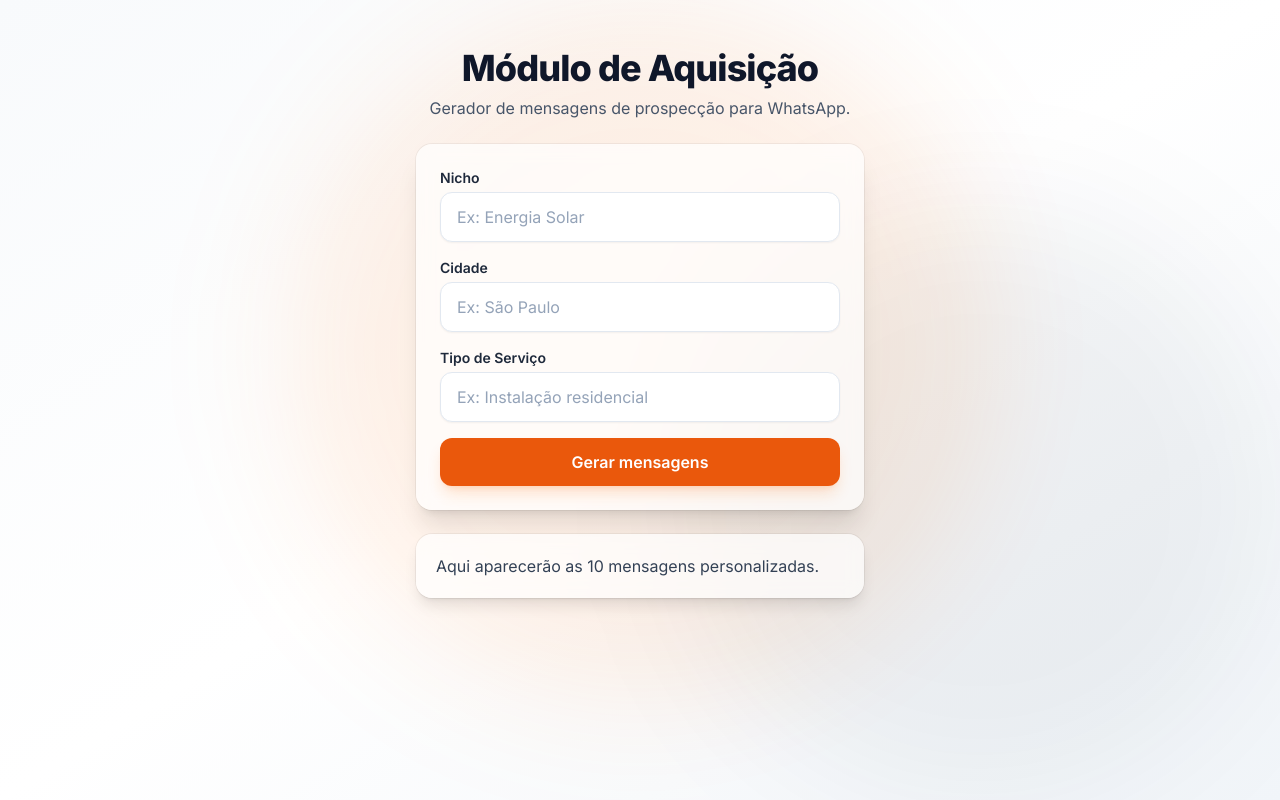
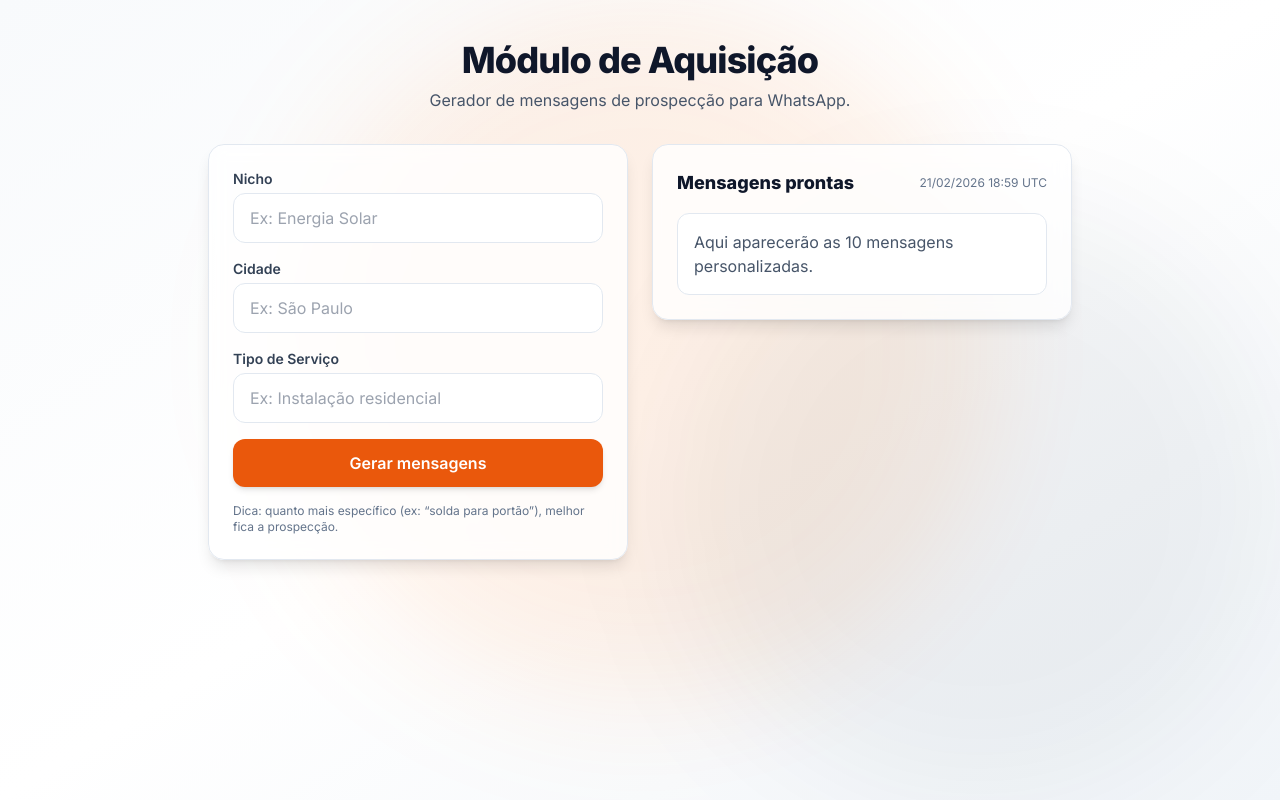
Before and after one commit to wanderson96santos04-hash/fecha-instalacao, a FastAPI app: page /acquisition in a window 1280 px wide. Run offline with FastAPI, Linux system fonts and the light colour scheme; parts of the project's set-up code (start-up, migrations or seed data) failed here and were passed over; some libraries are stand-ins or nearby versions.

Commit message:
fix: acquisition POST /generate and render messages

```diff
--- a/app/templates/acquisition/acquisition.html
+++ b/app/templates/acquisition/acquisition.html
@@ -1,9 +1,11 @@
 {% extends "base.html" %}
 
 {% block body %}
-<div class="min-h-screen flex items-start justify-center px-4 py-12">
-  <div class="w-full max-w-3xl">
-    <div class="text-center mb-6">
+{% set f = form if form else {} %}
+
+<div class="w-full">
+  <div class="max-w-4xl mx-auto px-4 py-10">
+    <div class="text-center mb-8">
       <h1 class="text-3xl md:text-4xl font-extrabold tracking-tight text-slate-900">
         Módulo de Aquisição
       </h1>
@@ -12,52 +14,84 @@
       </p>
     </div>
 
-    <div class="mx-auto w-full max-w-md rounded-2xl bg-white/70 backdrop-blur shadow-xl ring-1 ring-black/5 p-6">
-      <form method="post" action="/acquisition/generate" class="space-y-4">
+    <div class="grid gap-6 md:grid-cols-2 items-start">
+      <!-- Card Form -->
+      <div class="bg-white/80 backdrop-blur rounded-2xl shadow-lg border border-slate-200 p-6">
+        <form method="POST" action="{{ request.url_for('acquisition_generate') }}" class="space-y-4">
           <div>
-          <label class="block text-sm font-semibold text-slate-800 mb-1">Nicho</label>
+            <label class="block text-sm font-semibold text-slate-700 mb-1">Nicho</label>
             <input
               name="nicho"
               type="text"
-            class="w-full rounded-xl border border-slate-200 bg-white px-4 py-3 text-slate-900 placeholder:text-slate-400 shadow-sm focus:outline-none focus:ring-4 focus:ring-orange-200 focus:border-orange-500"
+              class="w-full rounded-xl border border-slate-200 bg-white px-4 py-3 text-slate-900 outline-none focus:ring-4 focus:ring-orange-200 focus:border-orange-400"
               placeholder="Ex: Energia Solar"
-            required
+              value="{{ f.get('nicho', '') }}"
             />
           </div>
 
           <div>
-          <label class="block text-sm font-semibold text-slate-800 mb-1">Cidade</label>
+            <label class="block text-sm font-semibold text-slate-700 mb-1">Cidade</label>
             <input
               name="cidade"
               type="text"
-            class="w-full rounded-xl border border-slate-200 bg-white px-4 py-3 text-slate-900 placeholder:text-slate-400 shadow-sm focus:outline-none focus:ring-4 focus:ring-orange-200 focus:border-orange-500"
+              class="w-full rounded-xl border border-slate-200 bg-white px-4 py-3 text-slate-900 outline-none focus:ring-4 focus:ring-orange-200 focus:border-orange-400"
               placeholder="Ex: São Paulo"
-            required
+              value="{{ f.get('cidade', '') }}"
             />
           </div>
 
           <div>
-          <label class="block text-sm font-semibold text-slate-800 mb-1">Tipo de Serviço</label>
+            <label class="block text-sm font-semibold text-slate-700 mb-1">Tipo de Serviço</label>
             <input
               name="servico"
               type="text"
-            class="w-full rounded-xl border border-slate-200 bg-white px-4 py-3 text-slate-900 placeholder:text-slate-400 shadow-sm focus:outline-none focus:ring-4 focus:ring-orange-200 focus:border-orange-500"
+              class="w-full rounded-xl border border-slate-200 bg-white px-4 py-3 text-slate-900 outline-none focus:ring-4 focus:ring-orange-200 focus:border-orange-400"
               placeholder="Ex: Instalação residencial"
-            required
+              value="{{ f.get('servico', '') }}"
             />
           </div>
 
           <button
             type="submit"
-          class="w-full rounded-xl bg-brand-600 px-4 py-3 font-semibold text-white shadow-lg shadow-orange-500/20 hover:bg-brand-700 transition"
+            class="w-full rounded-xl bg-brand-600 hover:bg-brand-700 text-white font-semibold py-3 shadow-md transition"
           >
             Gerar mensagens
           </button>
+
+          <p class="text-xs text-slate-500">
+            Dica: quanto mais específico (ex: “solda para portão”), melhor fica a prospecção.
+          </p>
         </form>
       </div>
 
-    <div class="mx-auto w-full max-w-md mt-6 rounded-2xl bg-white/70 backdrop-blur shadow-lg ring-1 ring-black/5 p-5 text-slate-700">
+      <!-- Card Result -->
+      <div class="bg-white/80 backdrop-blur rounded-2xl shadow-lg border border-slate-200 p-6">
+        <div class="flex items-center justify-between">
+          <h2 class="text-lg font-bold text-slate-900">Mensagens prontas</h2>
+          <span class="text-xs text-slate-500">{{ now.strftime("%d/%m/%Y %H:%M") }} UTC</span>
+        </div>
+
+        <div class="mt-4">
+          {% if messages and messages|length > 0 %}
+            <div class="space-y-3">
+              {% for m in messages %}
+                <div class="rounded-xl border border-slate-200 bg-white p-4">
+                  <div class="text-xs font-semibold text-slate-500 mb-2">Mensagem {{ loop.index }}</div>
+                  <div class="text-slate-800 leading-relaxed">{{ m }}</div>
+                </div>
+              {% endfor %}
+            </div>
+
+            <div class="mt-4 text-xs text-slate-500">
+              Quer melhorar ainda mais? Depois eu faço um modo “curta / média / agressiva” e um botão “copiar”.
+            </div>
+          {% else %}
+            <div class="rounded-xl border border-slate-200 bg-white p-4 text-slate-600">
               Aqui aparecerão as 10 mensagens personalizadas.
+            </div>
+          {% endif %}
+        </div>
+      </div>
     </div>
   </div>
 </div>
```
Also changed, not shown: app/modules/acquisition/router.py (+44 -23 lines). Lines whose indentation alone changed are shown as unchanged.
